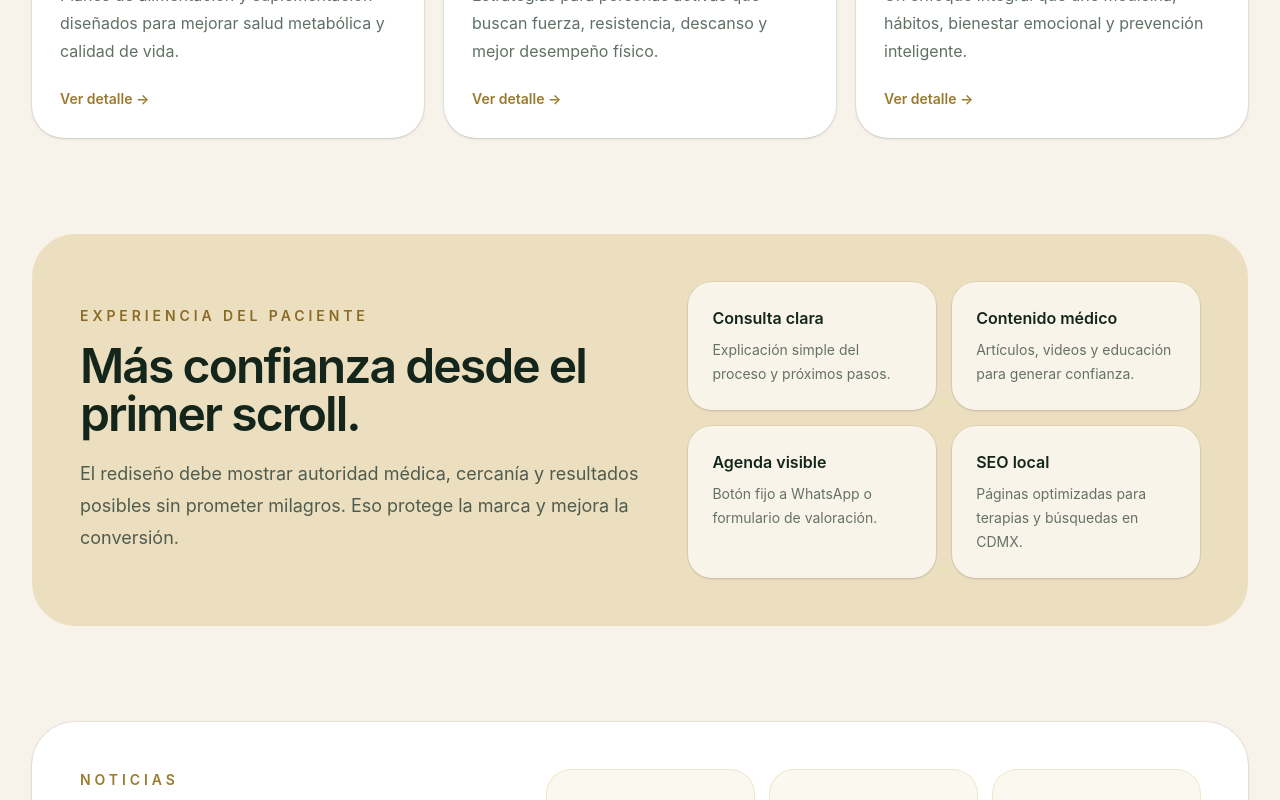
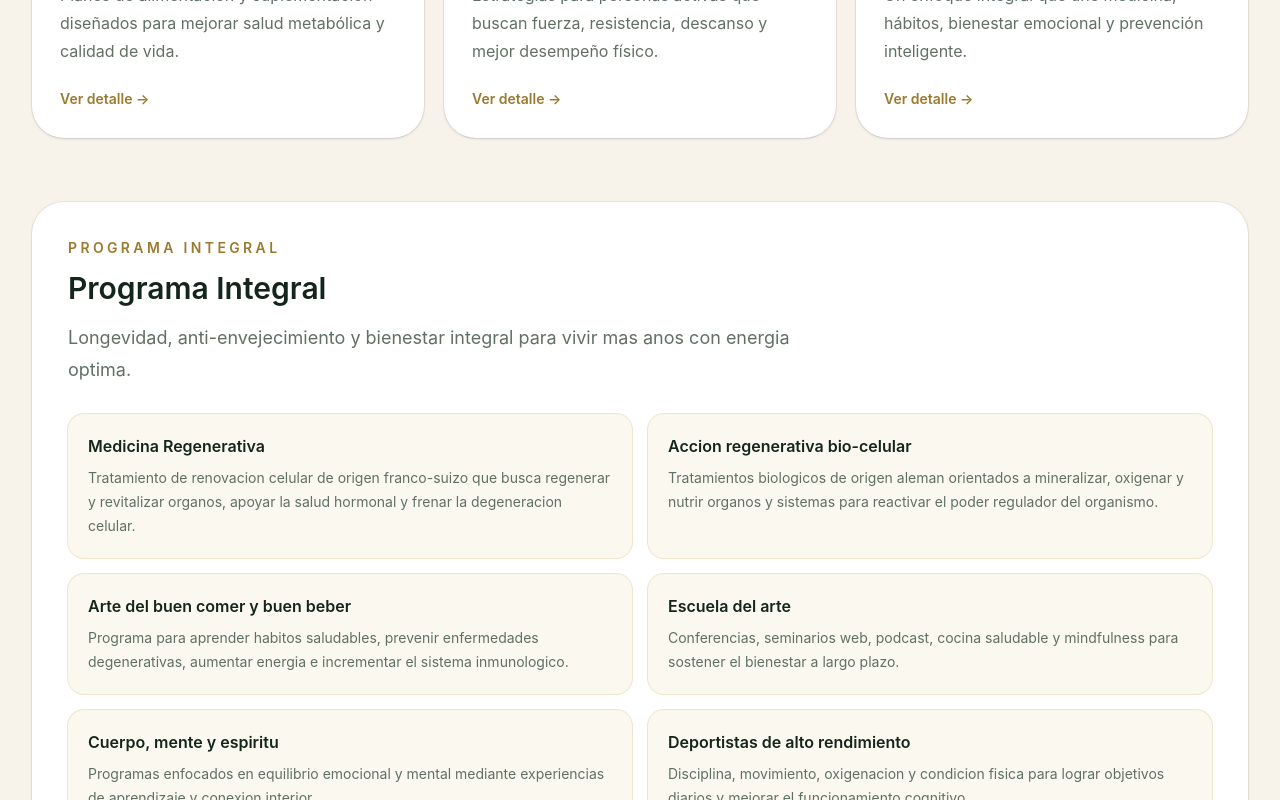
Before and after one commit to o7digital/goldenhealth, a React (Vite) app: page / in a window 1280 px wide. Shown: the part 2000-2800 px from the top of the page. Built offline with nearby package versions, Linux system fonts and the light colour scheme.

Commit message:
feat(programa): add antroposofia section

```diff
--- a/src/App.jsx
+++ b/src/App.jsx
@@ -165,11 +165,13 @@
   },
   {
     id: "antroposofia",
-    title: "Antroposofia",
-    intro: "Contenido con Andres Munoz Cardenas, psicologo de orientacion antroposofica, sobre una concepcion integral de la salud.",
+    title: "Antroposofía",
+    intro: "Andrés Muñoz Cárdenas es psicólogo de orientación antroposófica y fundador de la escuela Kamino Florido. Su enfoque aporta una concepción diferente e integral de la salud.",
+    image: "/images/source/programa/andres-munoz-cardenas.webp",
+    link: "https://www.kaminoflorido.com/",
     items: [
-      ["Los 7 Pasos de la Libertad", "Conferencias y contenidos sobre crear realidad, psicoanalisis y antroposofia."],
-      ["Kamino Florido", "Aliado educativo enfocado en desarrollo humano y bienestar integral."],
+      ["Andrés Muñoz Cárdenas", "Fundador y CEO de la escuela Kamino Florido."],
+      ["Los 7 Pasos de la Libertad", "Contenido educativo sobre antroposofía, desarrollo humano y una visión más amplia de la salud."],
     ],
   },
   {
@@ -500,6 +502,36 @@
                 </div>
               ))}
             </div>
+
+            <div className="mt-16 space-y-5">
+              {sourceSections.map((section) => (
+                <article key={section.id} id={section.id} className="rounded-[2rem] bg-white p-7 shadow-sm ring-1 ring-black/5 lg:p-9">
+                  <div className={`grid gap-8 ${section.image ? "lg:grid-cols-[0.65fr_1.35fr]" : ""}`}>
+                    {section.image && (
+                      <img src={section.image} alt={section.items[0][0]} className="aspect-[4/5] w-full rounded-[1.5rem] object-cover" />
+                    )}
+                    <div>
+                      <p className="text-sm font-semibold uppercase tracking-[0.24em] text-[#9b7a2f]">Programa Integral</p>
+                      <h3 className="mt-3 text-3xl font-semibold text-[#14261c]">{section.title}</h3>
+                      <p className="mt-4 max-w-3xl text-lg leading-8 text-[#607064]">{section.intro}</p>
+                      <div className="mt-7 grid gap-4 md:grid-cols-2">
+                        {section.items.map(([title, text]) => (
+                          <div key={title} className="rounded-2xl bg-[#fbf8ef] p-5 ring-1 ring-[#efe6cd]">
+                            <p className="font-semibold text-[#14261c]">{title}</p>
+                            <p className="mt-2 text-sm leading-6 text-[#607064]">{text}</p>
+                          </div>
+                        ))}
+                      </div>
+                      {section.link && (
+                        <a href={section.link} className="mt-6 inline-flex rounded-none bg-[#3f3f3f] px-6 py-3 font-serif text-lg text-white" target="_blank" rel="noreferrer">
+                          Ver primero video
+                        </a>
+                      )}
+                    </div>
+                  </div>
+                </article>
+              ))}
+            </div>
           </div>
         </section>
 
```
Also changed, not shown: public/images/source/programa/andres-munoz-cardenas.webp (added).
